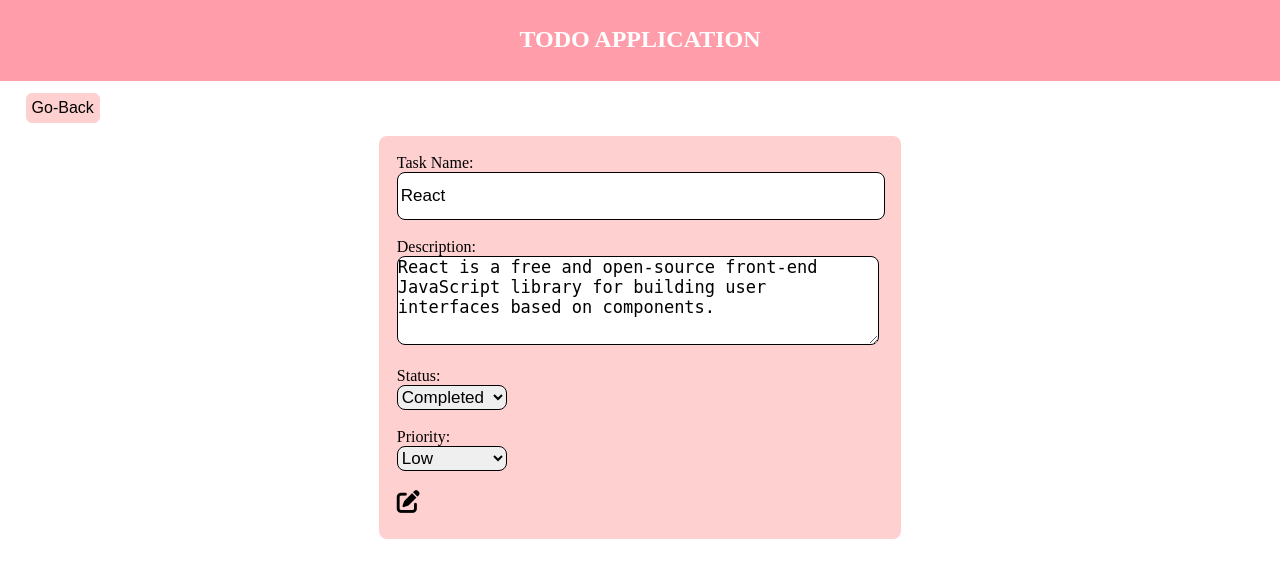
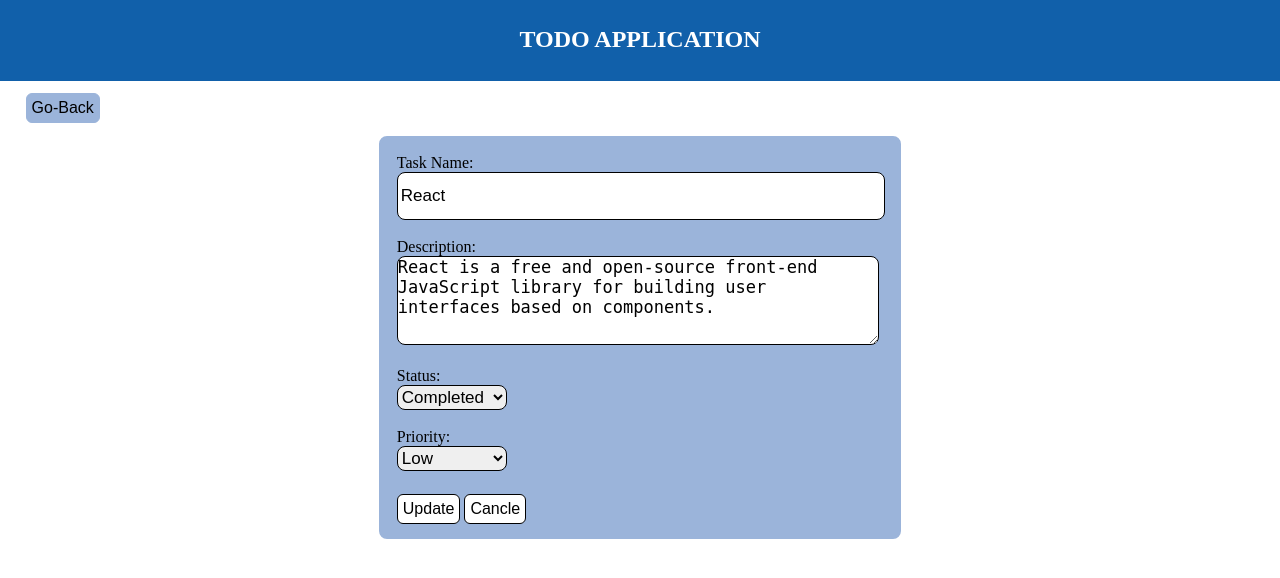
Before and after one commit to saranramani2002/Task-django, a Django app: page /updatetodo/70/ in a window 1280 px wide. Shown: the top 578 px of the page. Run offline with Django 4.2, Linux system fonts and the light colour scheme; a user stored in the database is signed in; data comes from the database, SQL or seed files in the repository; both versions use the stored data as it was after the commit; some libraries are stand-ins or nearby versions.

Commit message:
completed

```diff
--- a/todouser/static/todouser/main.css
+++ b/todouser/static/todouser/main.css
@@ -2,9 +2,13 @@
     margin: 0%;
     padding: 0%;
 }
+a{
+    color: black;
+    text-decoration: none;
+}
 .nav-bar{
     color: white;
-    background-color: #FF9EAA;
+    background-color: #1160AA;
     height: 55px;
     text-align: center;
     padding-top: 2%;
@@ -95,14 +107,58 @@
     font-size: 16px;
     cursor: pointer;
 }
+.update-btn{
+    border: 1px solid black;
+    background-color: white;
+    border-radius: 6px;
+    color: black;
+    padding: 5px;
+    margin-top: 1%;
+    text-align: center;
+    text-decoration: none;
+    display: inline-block;
+    font-size: 16px;
+    cursor: pointer;
+}
+.update-btn:hover{
+    color: white;
+    background-color: #1160AA;
+    border: #1160AA;
+}
+.cnl-btn{
+    border: 1px solid black;
+    background-color: white;
+    border-radius: 6px;
+    color: black;
+    padding: 5px;
+    margin-top: 1%;
+    text-align: center;
+    text-decoration: none;
+    display: inline-block;
+    font-size: 16px;
+    cursor: pointer;
+}
+.cnl-btn:hover{
+    color: white;
+    background-color: #1160AA;
+    border: #1160AA;
+}
+.up-btn:hover{
+    color: green;
+    border: #1160AA;
+}
+.dlt-btn:hover{
+    color: red;
+    border: #1160AA;
+}
 .up-btn{
-    color: black;
+    color: #1160AA;
     display: inline-block;
     font-size: 23px;
     cursor: pointer;
 }
 .dlt-btn{
-    color: black;
+    color: #1160AA;
     display: inline-block;
     font-size: 23px;
     cursor: pointer;
@@ -130,9 +186,14 @@
     font-size: 16px;
     cursor: pointer;
 }
+.btn-cls:hover{
+    color: white;
+    background-color: #1160AA;
+    border: #1160AA;
+}
 .goback{
-    border: 1px solid #FFD0D0;
-    background-color: #FFD0D0;
+    border: 1px solid #9BB4DA;
+    background-color: #9BB4DA;
     border-radius: 6px;
     color: black;
     padding: 5px;
@@ -148,8 +209,8 @@
     margin: auto;
     width: 38%;
     height: 367px;
-    border: 3px solid #FFD0D0;
-    background-color: #FFD0D0;
+    border: 3px solid #9BB4DA;
+    background-color: #9BB4DA;
     padding: 15px;
     margin-top: 1%;
     border-radius: 8px;
--- a/todouser/templates/todouser/create.html
+++ b/todouser/templates/todouser/create.html
@@ -12,12 +12,12 @@
             {% csrf_token %}
             <label>Task Name</label><br>
             <input id="task-name" type="text" required
-            maxlength="100"
+            maxlength="100" autocomplete="off"
             style="width: 480px; height: 40px; Border-radius: 8px; Border: 1px solid black; font-size:17px;"
             ><br><br>
 
             <label>Description</label><br>
-            <textarea id="task-desc" type="text" cols="40" rows="10"
+            <textarea id="task-desc" type="text" cols="40" rows="10" autocomplete="off"
             style="width: 480px; height: 87px; Border-radius: 8px; Border: 1px solid black; font-size:17px;"
             ></textarea><br><br>
 
@@ -43,7 +43,7 @@
 
             <label>Date of completion</label><br>
             <input id="task-cmplt-date" type="date" required
-            style="width: 100px; height: 25px; Border-radius: 8px; Border: 1px solid black; font-size:17px;"
+            style="width: 130px; height: 25px; Border-radius: 8px; Border: 1px solid black; font-size:17px;"
             ><br><br>
 
             <button class="btn-cls" id="add-task-btn" type="submit">Create</button>
--- a/todouser/templates/todouser/register.html
+++ b/todouser/templates/todouser/register.html
@@ -11,7 +11,7 @@
             {% csrf_token %}
 
             <label>Username</label><br>
-            <input id="reg-username" autocomplete="off" required style="width: 514px; height: 40px; Border-radius: 8px; Border: 1px solid black; font-size:17px;"><br><br>
+            <input id="reg-username" minlength="40px" autocomplete="off" required style="width: 514px; height: 40px; Border-radius: 8px; Border: 1px solid black; font-size:17px;"><br><br>
 
             <label>E-mail</label><br>
             <input id="reg-email" autocomplete="off" required style="width: 514px; height: 40px; Border-radius: 8px; Border: 1px solid black; font-size:17px;"><br><br>
@@ -24,7 +24,7 @@
             </div>
         </form>
         <div class="forms-sml">
-            <p>Already Have An Account? <a class="log-tag" href="{% url 'login' %}">Login</a></p>
+            <p><a class="log-tag" href="{% url 'login' %}">Already Have An Account? Login</a></p>
         </div>
     </div>
 </div>
--- a/todouser/templates/todouser/update.html
+++ b/todouser/templates/todouser/update.html
@@ -13,12 +13,12 @@
             <input type="hidden" name="user_id" value="{{ user.id }}">
 
             <label for="update-task-name">Task Name:</label><br>
-            <input required id="update-task-name" type="text" value="{{ todos.tname }}"
+            <input required id="update-task-name" type="text" value="{{ todos.tname }}" autocomplete="off"
             style="padding: 3px; width: 480px; height: 40px; Border-radius: 8px; Border: 1px solid black; font-size:17px;"
             ><br><br>
 
             <label for="update-task-desc">Description:</label><br>
-            <textarea id="update-task-desc" type="text" rows="4" cols="25"
+            <textarea id="update-task-desc" type="text" rows="4" cols="25" autocomplete="off"
             style="width: 480px; height: 87px; Border-radius: 8px; Border: 1px solid black; font-size:17px;"
             >{{ todos.desc }}</textarea><br><br>
 
@@ -37,20 +37,26 @@
             <select required id="update-task-priority"
             style="width: 110px; height: 25px; Border-radius: 8px; Border: 1px solid black; font-size:17px;"
             >
-                <option value="Low" {% if todo.priority == "Low" %}selected{% endif %}>Low</option>
-                <option value="Medium" {% if todo.priority == "Medium" %}selected{% endif %}>Medium</option>
-                <option value="High" {% if todo.priority == "High" %}selected{% endif %}>High</option>
+                <option value="Low" {% if todo.priority == "Low" %} selected {% endif %}>Low</option>
+                <option value="Medium" {% if todo.priority == "Medium" %} selected {% endif %}>Medium</option>
+                <option value="High" {% if todo.priority == "High" %} selected {% endif %}>High</option>
             </select><br><br>
 
-            <button style="background-color:transparent;border:none;" class="up-btn" id="update-task-btn"
-                type="submit"><i class="fas fa-pen-to-square"></i></button>
+            <button  class="update-btn" id="update-task-btn"
+                type="submit">Update</button>
+                <button  class="cnl-btn" id="cancle-task-btn" onclick="goTo()"
+                >Cancle</button>
         </form>
     </div>
 </div>
 
 <script>
 
-     function goTo(){
+    function goTo(){
+        window.location.href = href="{% url 'todo-list' %}";
+    }
+
+    function redirectToHome(){
         window.location.href = href="{% url 'todo-list' %}";
     }
 
```
Also changed, not shown: other parts of todouser/static/todouser/main.css (+24 -20 lines), todouser/templates/todouser/home.html (+5 -7 lines), todouser/templates/todouser/login.html (+3 -9 lines), db.sqlite3, 1 other file.
